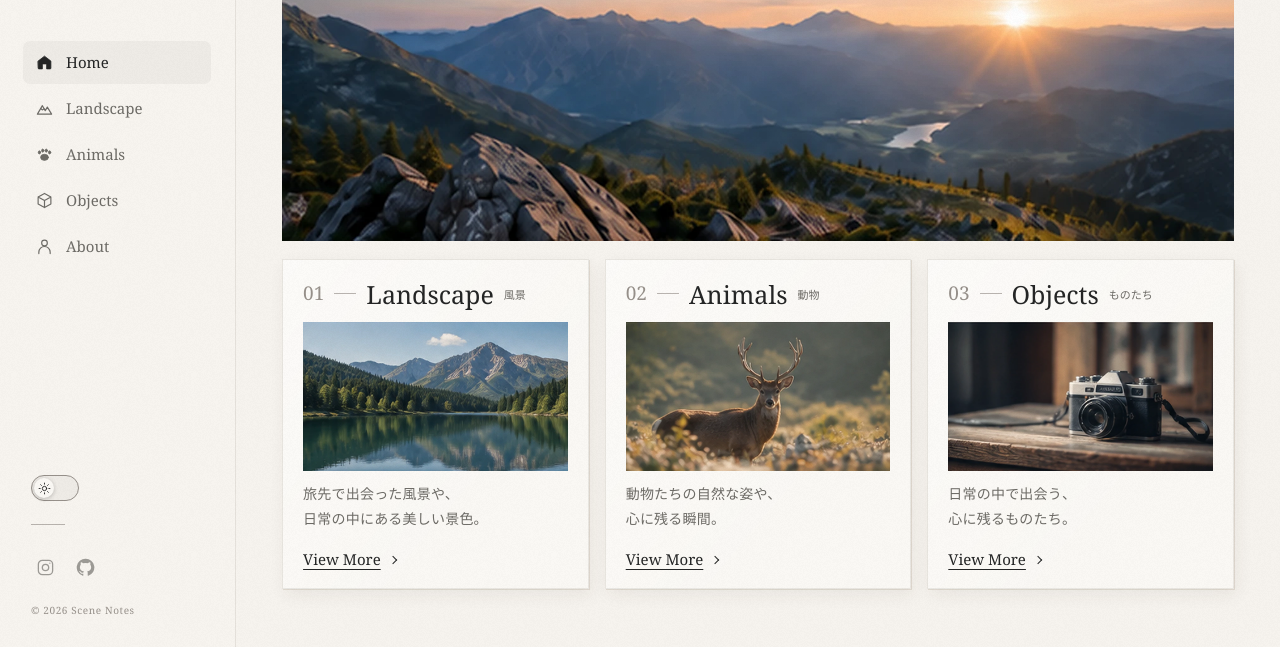
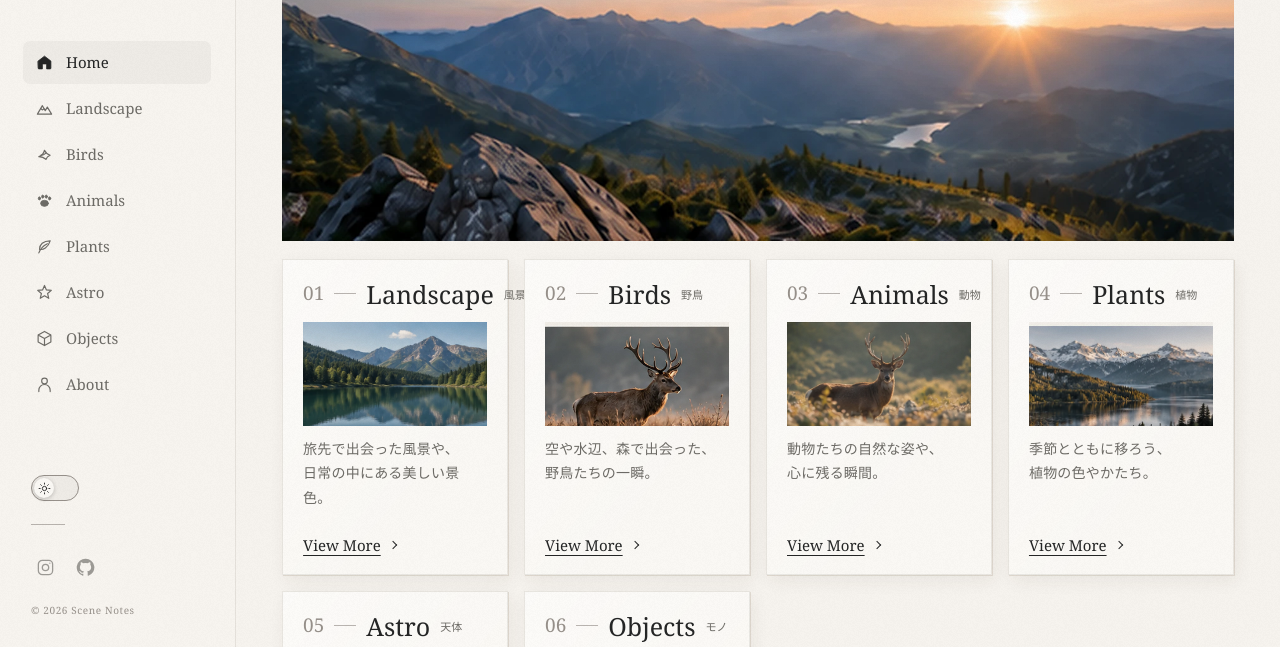
Before and after one commit to SceneNotes/scenenotes.github.io, a plain HTML site: page index.html in a window 1280 px wide. Shown: the part 153-800 px from the top of the page. Drawn offline with Linux system fonts and the light colour scheme.

Commit message:
Update gallery to six main categories

```diff
--- a/app.js
+++ b/app.js
@@ -18,17 +18,44 @@ const galleries = {
       { src: './assets/landscape-03.webp', title: '山を映す水辺', alt: '湖畔から望む雪山' }
     ]
   },
+  birds: {
+    name: 'Birds', label: '野鳥', number: '02',
+    intro: '空や水辺、森で出会った野鳥たち。季節の光の中で見せる、静かな表情と一瞬の動きを集めました。',
+    photos: [
+      { src: './assets/wildlife-02.webp', title: '森の気配', alt: '森の中で出会った野生の生きもの' },
+      { src: './assets/landscape-03.webp', title: '水辺の朝', alt: '静かな水辺と雪山の風景' },
+      { src: './assets/landscape-wide.webp', title: '朝の空', alt: '朝もやが漂う山岳湖と空' }
+    ]
+  },
   animals: {
-    name: 'Animals', label: '動物', number: '02',
-    intro: '身近な動物から野生の生きものまで、さまざまな表情や心に残る瞬間を集めました。',
+    name: 'Animals', label: '動物', number: '03',
+    intro: '野鳥を除く身近な動物や野生の生きものたち。さまざまな表情や心に残る瞬間を集めました。',
     photos: [
       { src: './assets/wildlife.webp', title: '草原のシカ', alt: '柔らかな光の中に佇むシカ' },
       { src: './assets/wildlife-02.webp', title: '森での出会い', alt: '林の中に立つ角のあるシカ' },
       { src: './assets/wildlife-03.webp', title: '野生のまなざし', alt: '岩場に佇むキツネ' }
     ]
   },
+  plants: {
+    name: 'Plants', label: '植物', number: '04',
+    intro: '花や木々、季節とともに移ろう植物の姿。身近な自然の色やかたちを静かに記録しました。',
+    photos: [
+      { src: './assets/landscape.webp', title: '湖畔の緑', alt: '森に囲まれた湖と山並み' },
+      { src: './assets/landscape-02.webp', title: '季節の森', alt: '淡い光に包まれた山と森' },
+      { src: './assets/landscape-03.webp', title: '水辺の木々', alt: '湖畔から望む木々と雪山' }
+    ]
+  },
+  astro: {
+    name: 'Astro', label: '天体', number: '05',
+    intro: '月や星、夜明けの空。遠い光がつくる静かな時間と、見上げた空の記憶を集めました。',
+    photos: [
+      { src: './assets/hero.webp', title: '夜明けの光', alt: '山並みと谷を照らす穏やかな日の出' },
+      { src: './assets/landscape-wide.webp', title: '空が明ける頃', alt: '朝もやが漂う山岳湖と空' },
+      { src: './assets/landscape-02.webp', title: '遠い光', alt: '淡い光に包まれた山と湖' }
+    ]
+  },
   objects: {
-    name: 'Objects', label: 'ものたち', number: '03',
+    name: 'Objects', label: 'モノ', number: '06',
     intro: '日常の中で出会う、心に残るものたち。小さな物語のある静物を集めました。',
     photos: [
       { src: './assets/objects.webp', title: '窓辺のカメラ', alt: '木の机の上に置かれたフィルムカメラ' },
@@ -126,7 +153,7 @@ function renderAbout() {
     <div class="inner-divider"></div>
     <div class="about-layout">
       <div class="about-photo"><img src="./assets/landscape-wide.webp" alt="穏やかな朝の山並みと湖" loading="lazy"></div>
-      <div class="about-copy"><h2>心に残った景色を、<br>そっと記録する。</h2><p>Scene Notes は、風景、動物、日常のものたちを写真で綴る小さなノートです。<br>ページをめくるように、気になったカテゴリーからゆっくり眺めてください。</p><p>このサイトの写真と文章はサンプルです。公開するときに、ご自身の作品や紹介文に差し替えられます。</p></div>
+      <div class="about-copy"><h2>心に残った景色を、<br>そっと記録する。</h2><p>Scene Notes は、風景、野鳥、動物、植物、天体、日常のモノを写真で綴る小さなノートです。<br>ページをめくるように、気になったカテゴリーからゆっくり眺めてください。</p><p>このサイトの写真と文章はサンプルです。公開するときに、ご自身の作品や紹介文に差し替えられます。</p></div>
     </div>${backLink}`;
 }
 
--- a/index.html
+++ b/index.html
@@ -5,7 +5,7 @@
   <meta name="viewport" content="width=device-width, initial-scale=1, viewport-fit=cover">
   <meta name="color-scheme" content="light dark">
   <meta name="theme-color" content="#f5f2ec">
-  <meta name="description" content="Scene Notes — 風景、動物、日常のものたち。心に残った景色を静かに記録するフォトノート。">
+  <meta name="description" content="Scene Notes — 風景、野鳥、動物、植物、天体、モノ。心に残った瞬間を静かに記録するフォトノート。">
   <title>Scene Notes | A photography notebook</title>
   <link rel="icon" href="./assets/favicon.svg" type="image/svg+xml">
   <link rel="stylesheet" href="./styles.css?v=4">
@@ -14,14 +14,17 @@
       document.documentElement.dataset.theme = localStorage.getItem('scene-notes-theme') || (matchMedia('(prefers-color-scheme: dark)').matches ? 'dark' : 'light');
     } catch (e) { document.documentElement.dataset.theme = 'light'; }
   </script>
-  <script src="./app.js?v=7" defer></script>
+  <script src="./app.js?v=8" defer></script>
 </head>
 <body>
   <!-- SVG icon library: local and independent from any CDN -->
   <svg class="icon-library" aria-hidden="true" xmlns="http://www.w3.org/2000/svg">
     <symbol id="i-home" viewBox="0 0 24 24"><path d="m3 10 9-7 9 7v10a1 1 0 0 1-1 1h-5v-7H9v7H4a1 1 0 0 1-1-1z"/></symbol>
     <symbol id="i-mountain" viewBox="0 0 24 24"><path d="m2 20 7-12 4 7 3-5 6 10H2z"/><path d="m6.7 12 2.2 2 2.5-1.5"/></symbol>
+    <symbol id="i-bird" viewBox="0 0 24 24"><path d="M4 15c5-1 7-5 8-9 2 4 4 6 8 7-3 1-5 3-6 6-3-3-6-4-10-4Z"/><path d="M14 10c-2 2-4 3-7 3"/></symbol>
     <symbol id="i-paw" viewBox="0 0 24 24"><ellipse cx="12" cy="16" rx="5.5" ry="4.3"/><ellipse cx="4.8" cy="9" rx="1.6" ry="2.2"/><ellipse cx="9.5" cy="6.5" rx="1.6" ry="2.2"/><ellipse cx="14.5" cy="6.5" rx="1.6" ry="2.2"/><ellipse cx="19.2" cy="9" rx="1.6" ry="2.2"/></symbol>
+    <symbol id="i-leaf" viewBox="0 0 24 24"><path d="M20 4C10 4 5 9 5 16c5 1 12-2 15-12Z"/><path d="M4 21c2-6 6-10 12-13"/></symbol>
+    <symbol id="i-star" viewBox="0 0 24 24"><path d="m12 2 2.7 6.4 6.9.6-5.2 4.5 1.6 6.7-6-3.5-6 3.5 1.6-6.7L2.4 9l6.9-.6L12 2Z"/></symbol>
     <symbol id="i-box" viewBox="0 0 24 24"><path d="m12 2 9 5v10l-9 5-9-5V7l9-5zM3 7l9 5 9-5m-9 5v10"/></symbol>
     <symbol id="i-user" viewBox="0 0 24 24"><circle cx="12" cy="7" r="4"/><path d="M4 22v-2a8 8 0 0 1 16 0v2"/></symbol>
     <symbol id="i-sun" viewBox="0 0 24 24"><circle cx="12" cy="12" r="4"/><path d="M12 2v2m0 16v2M2 12h2m16 0h2M4.93 4.93l1.42 1.42m11.3 11.3 1.42 1.42M19.07 4.93l-1.42 1.42M6.35 17.65l-1.42 1.42"/></symbol>
@@ -47,7 +50,10 @@
       <nav class="side-navigation" aria-label="メインナビゲーション">
         <a class="nav-link" href="#/home" data-route="home"><svg class="icon" aria-hidden="true"><use href="#i-home"/></svg><span>Home</span></a>
         <a class="nav-link" href="#/landscape" data-route="landscape"><svg class="icon" aria-hidden="true"><use href="#i-mountain"/></svg><span>Landscape</span></a>
+        <a class="nav-link" href="#/birds" data-route="birds"><svg class="icon" aria-hidden="true"><use href="#i-bird"/></svg><span>Birds</span></a>
         <a class="nav-link" href="#/animals" data-route="animals"><svg class="icon" aria-hidden="true"><use href="#i-paw"/></svg><span>Animals</span></a>
+        <a class="nav-link" href="#/plants" data-route="plants"><svg class="icon" aria-hidden="true"><use href="#i-leaf"/></svg><span>Plants</span></a>
+        <a class="nav-link" href="#/astro" data-route="astro"><svg class="icon" aria-hidden="true"><use href="#i-star"/></svg><span>Astro</span></a>
         <a class="nav-link" href="#/objects" data-route="objects"><svg class="icon" aria-hidden="true"><use href="#i-box"/></svg><span>Objects</span></a>
         <a class="nav-link" href="#/about" data-route="about"><svg class="icon" aria-hidden="true"><use href="#i-user"/></svg><span>About</span></a>
       </nav>
@@ -92,14 +98,32 @@
               <p class="card-description">旅先で出会った風景や、<br>日常の中にある美しい景色。</p>
               <span class="card-cta"><span>View More</span><span class="text-chevron" aria-hidden="true"></span></span>
             </a>
+            <a class="category-card" href="#/birds" aria-label="Birds の写真を見る">
+              <div class="card-heading"><span class="card-number">02</span><span class="card-tick" aria-hidden="true"></span><h2>Birds</h2><span class="card-ja">野鳥</span></div>
+              <img class="card-image" src="./assets/wildlife-02.webp" alt="森で出会った野生の生きもの" width="970" height="526">
+              <p class="card-description">空や水辺、森で出会った、<br>野鳥たちの一瞬。</p>
+              <span class="card-cta"><span>View More</span><span class="text-chevron" aria-hidden="true"></span></span>
+            </a>
             <a class="category-card" href="#/animals" aria-label="Animals の写真を見る">
-              <div class="card-heading"><span class="card-number">02</span><span class="card-tick" aria-hidden="true"></span><h2>Animals</h2><span class="card-ja">動物</span></div>
+              <div class="card-heading"><span class="card-number">03</span><span class="card-tick" aria-hidden="true"></span><h2>Animals</h2><span class="card-ja">動物</span></div>
               <img class="card-image" src="./assets/wildlife.webp" alt="草原に佇むシカ" width="970" height="526">
               <p class="card-description">動物たちの自然な姿や、<br>心に残る瞬間。</p>
               <span class="card-cta"><span>View More</span><span class="text-chevron" aria-hidden="true"></span></span>
             </a>
+            <a class="category-card" href="#/plants" aria-label="Plants の写真を見る">
+              <div class="card-heading"><span class="card-number">04</span><span class="card-tick" aria-hidden="true"></span><h2>Plants</h2><span class="card-ja">植物</span></div>
+              <img class="card-image" src="./assets/landscape-03.webp" alt="水辺の木々と雪山" width="970" height="526">
+              <p class="card-description">季節とともに移ろう、<br>植物の色やかたち。</p>
+              <span class="card-cta"><span>View More</span><span class="text-chevron" aria-hidden="true"></span></span>
+            </a>
+            <a class="category-card" href="#/astro" aria-label="Astro の写真を見る">
+              <div class="card-heading"><span class="card-number">05</span><span class="card-tick" aria-hidden="true"></span><h2>Astro</h2><span class="card-ja">天体</span></div>
+              <img class="card-image" src="./assets/hero.webp" alt="山並みを照らす夜明けの光" width="970" height="526">
+              <p class="card-description">月や星、夜明けの空にある、<br>遠い光の記録。</p>
+              <span class="card-cta"><span>View More</span><span class="text-chevron" aria-hidden="true"></span></span>
+            </a>
             <a class="category-card" href="#/objects" aria-label="Objects の写真を見る">
-              <div class="card-heading"><span class="card-number">03</span><span class="card-tick" aria-hidden="true"></span><h2>Objects</h2><span class="card-ja">ものたち</span></div>
+              <div class="card-heading"><span class="card-number">06</span><span class="card-tick" aria-hidden="true"></span><h2>Objects</h2><span class="card-ja">モノ</span></div>
               <img class="card-image" src="./assets/objects.webp" alt="窓辺のフィルムカメラ" width="970" height="526">
               <p class="card-description">日常の中で出会う、<br>心に残るものたち。</p>
               <span class="card-cta"><span>View More</span><span class="text-chevron" aria-hidden="true"></span></span>
```
Also changed, not shown: 1 other file.
